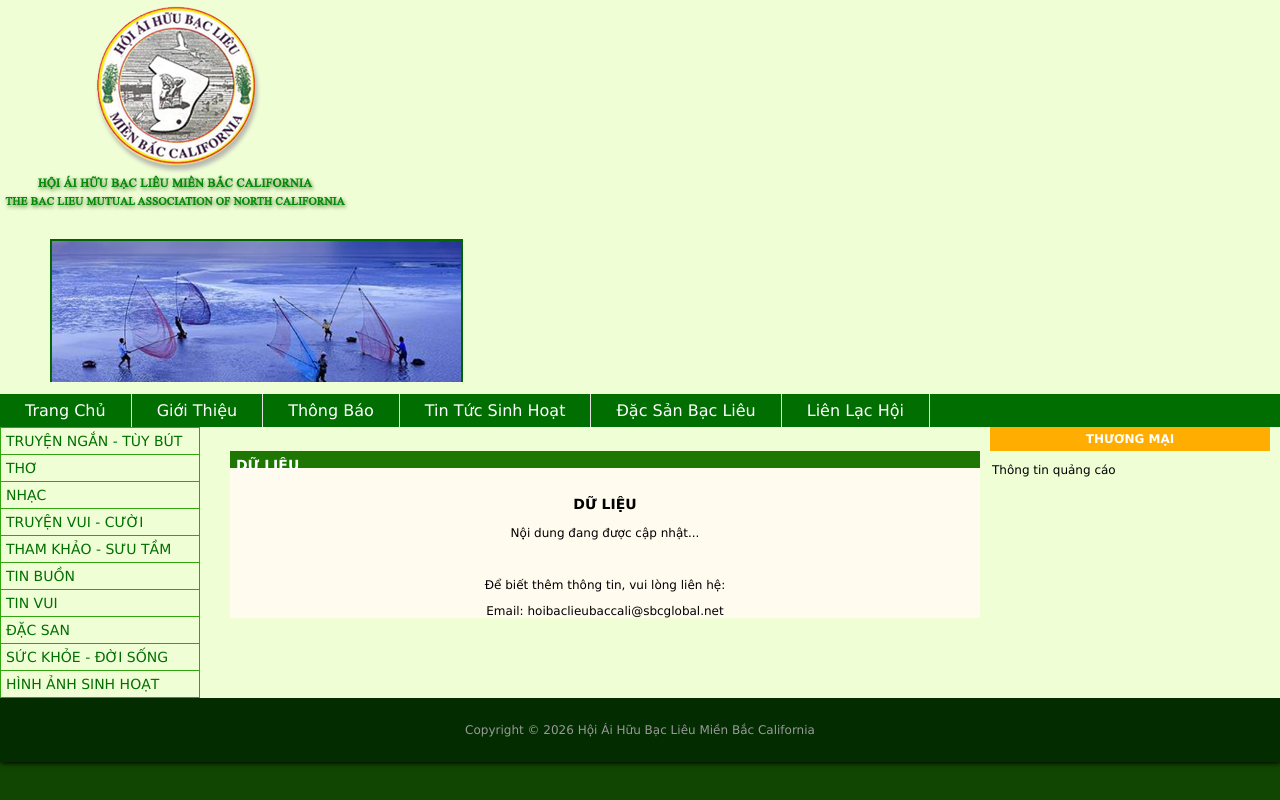
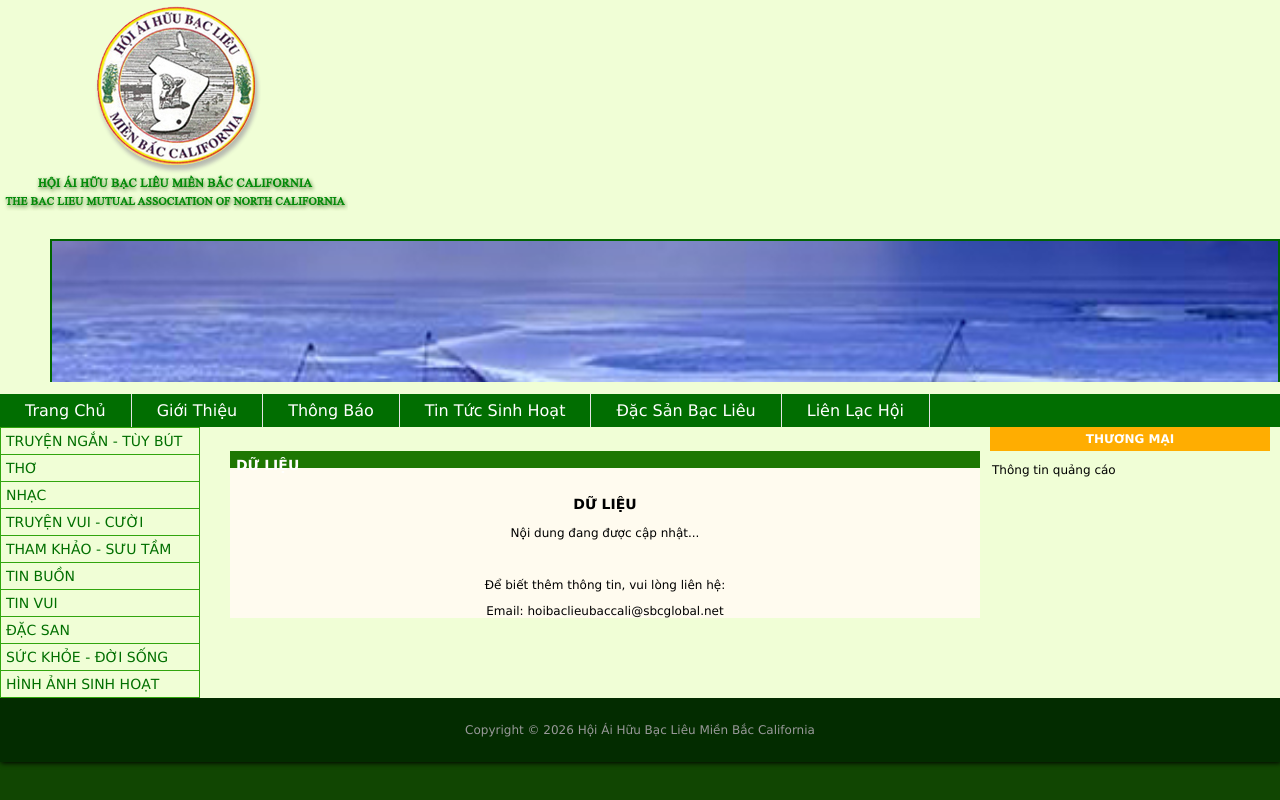
Before and after one commit to sanjosefilm/hoiaihuubaclieubaccali, a PHP site: page /data.html in a window 1280 px wide. Run offline with PHP 8.4, Linux system fonts and the light colour scheme.

Commit message:
Update css.css
Signed-off-by: sanjosefilm <sanjosefilm@gmail.com>

```diff
--- a/css.css
+++ b/css.css
@@ -360,3 +360,41 @@ img {
 	#center { font-size: 14px; }
 	#center img { width: 100% !important; height: auto !important; }
 }
+/* Banner container */
+#imgShow{
+    width:100%;
+    max-width:100%;
+    padding:5px 0 0 0;
+    overflow:hidden;
+    position:relative;
+}
+
+/* Slideshow list */
+#imageShow{
+    margin:0;
+    padding:0;
+    list-style:none;
+    width:100%;
+    height:auto;
+    position:relative;
+}
+
+/* Each slide */
+#imageShow li{
+    width:100%;
+    display:none;
+}
+
+/* Active slide */
+#imageShow li.current{
+    display:block;
+}
+
+/* Banner image */
+#imageShow img{
+    width:100%;
+    height:auto;
+    display:block;
+    border:2px solid #016401;
+    box-sizing:border-box;
+}
```
